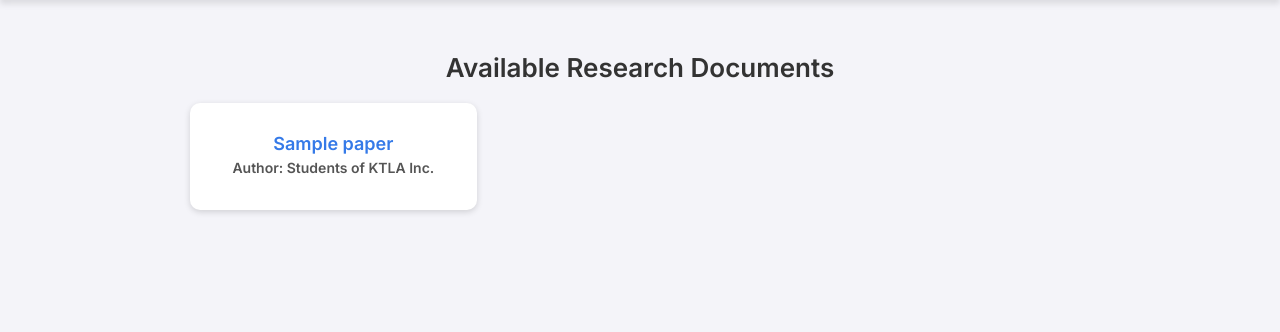
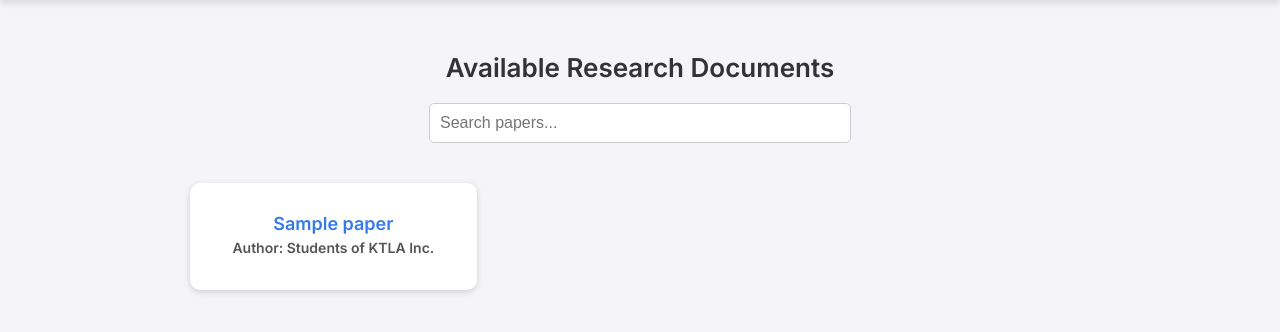
Before and after one commit to hanairi/python_research_site, a Flask app: template templates/index.html in a window 1280 px wide. Shown: the part 69-401 px from the top of the page. Run offline with Flask 3, Linux system fonts and the light colour scheme; the template is opened without the code that fills it: most values are stand-ins (such as "Sample title", 1, 10 or a date in 2020).

Commit message:
Update index.html
added search bar

```diff
--- a/templates/index.html
+++ b/templates/index.html
@@ -30,6 +30,15 @@
         h2 {
             font-size: 26px;
             color: #333;
+            margin-bottom: 20px;
+        }
+        .search-bar {
+            width: 100%;
+            max-width: 400px;
+            padding: 10px;
+            font-size: 16px;
+            border: 1px solid #ccc;
+            border-radius: 5px;
             margin-bottom: 20px;
         }
         .document-list {
@@ -65,6 +74,21 @@
             margin-top: 5px;
         }
     </style>
+    <script>
+        function searchPapers() {
+            let input = document.getElementById('searchInput').value.toLowerCase();
+            let papers = document.getElementsByClassName('document-card');
+
+            for (let i = 0; i < papers.length; i++) {
+                let title = papers[i].getElementsByTagName('a')[0].innerText.toLowerCase();
+                if (title.includes(input)) {
+                    papers[i].style.display = "block";
+                } else {
+                    papers[i].style.display = "none";
+                }
+            }
+        }
+    </script>
 </head>
 <body>
     <header>
@@ -72,6 +96,7 @@
     </header>
     <main>
         <h2>Available Research Documents</h2>
+        <input type="text" id="searchInput" class="search-bar" onkeyup="searchPapers()" placeholder="Search papers...">
         <div class="document-list">
             {% for paper in papers %}
                 <div class="document-card">
```
